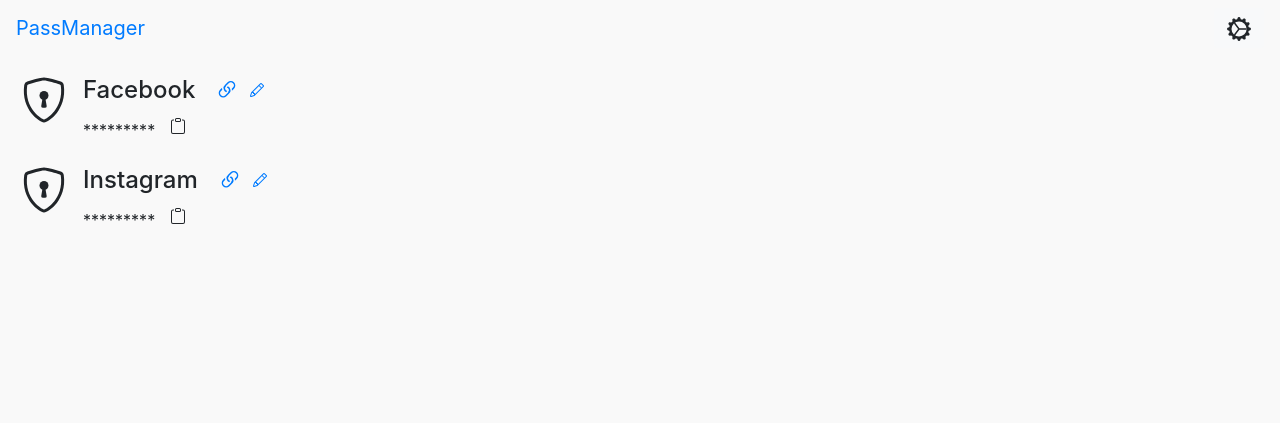
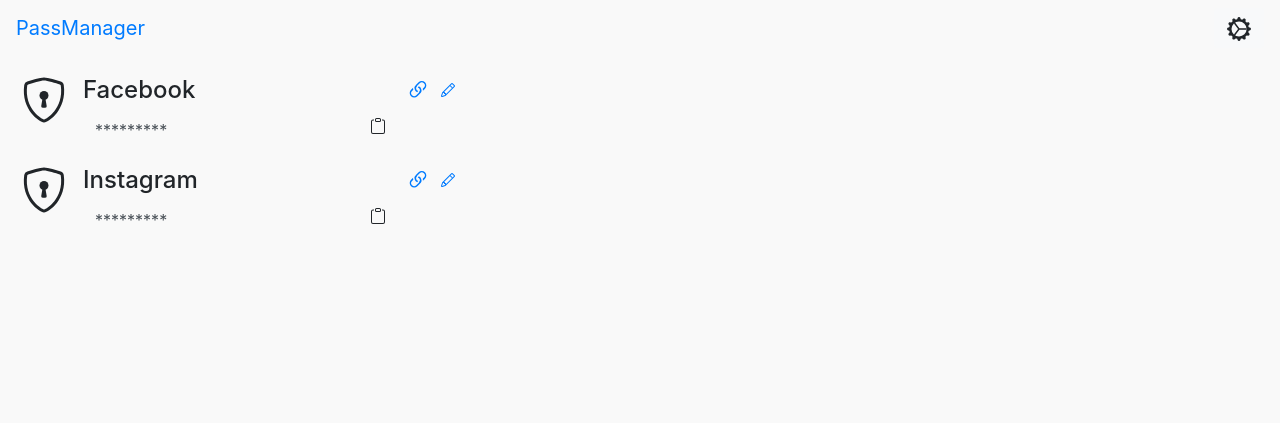
Before and after one commit to damienPilat/passwordManager, a Django app: page /manager/main/ in a window 1280 px wide. Shown: the top 423 px of the page. Run offline with Django 3.2, Linux system fonts and the light colour scheme; data comes from the database, SQL or seed files in the repository; some libraries are stand-ins or nearby versions.

Commit message:
Template for pwd display

```diff
--- a/manager/templates/manager/main.html
+++ b/manager/templates/manager/main.html
@@ -22,9 +22,10 @@
                 <h4>{{ password.software_name }}</h4>
                 <div class="d-flex">
                     {#  Password Placeholder #}
-                    <p style="padding-top: 5px">*********</p>
+                    <input type="text" id="pwd-read" class="input-group-text" value="*********" readonly>
+
                     {#  Copy Password #}
-                    <span style="padding-left: 15px">
+                    <span id="clipboard" style="padding-left: 15px">
                         <svg width="1em" height="1em" viewBox="0 0 16 16" class="bi bi-clipboard" fill="currentColor" xmlns="http://www.w3.org/2000/svg">
                             <path fill-rule="evenodd" d="M4 1.5H3a2 2 0 0 0-2 2V14a2 2 0 0 0 2 2h10a2 2 0 0 0 2-2V3.5a2 2 0 0 0-2-2h-1v1h1a1 1 0 0 1 1 1V14a1 1 0 0 1-1 1H3a1 1 0 0 1-1-1V3.5a1 1 0 0 1 1-1h1v-1z"/>
                             <path fill-rule="evenodd" d="M9.5 1h-3a.5.5 0 0 0-.5.5v1a.5.5 0 0 0 .5.5h3a.5.5 0 0 0 .5-.5v-1a.5.5 0 0 0-.5-.5zm-3-1A1.5 1.5 0 0 0 5 1.5v1A1.5 1.5 0 0 0 6.5 4h3A1.5 1.5 0 0 0 11 2.5v-1A1.5 1.5 0 0 0 9.5 0h-3z"/>
@@ -33,9 +34,21 @@
                 </div>
             </div>
 
+            <!--  Get pwd and copy to clipboard  -->
+            <script>
+                // Event Listener on clipboard span
+                document.querySelector('span#clipboard').addEventListener('click', function(){
+                    copyToClipboard();
+                });
+
+                function copyToClipboard(){
+                    let current_pwd;
+                }
+            </script>
+
             {#  Link to Software  #}
             <span style="padding-left: 20px">
-                <a href="#">
+                <a href="{{ password.website_link }}" target="_blank">
                     <svg width="1.5em" height="1.5em" viewBox="0 0 16 16" class="bi bi-link-45deg" fill="currentColor" xmlns="http://www.w3.org/2000/svg">
                         <path d="M4.715 6.542L3.343 7.914a3 3 0 1 0 4.243 4.243l1.828-1.829A3 3 0 0 0 8.586 5.5L8 6.086a1.001 1.001 0 0 0-.154.199 2 2 0 0 1 .861 3.337L6.88 11.45a2 2 0 1 1-2.83-2.83l.793-.792a4.018 4.018 0 0 1-.128-1.287z"/>
                         <path d="M5.712 6.96l.167-.167a1.99 1.99 0 0 1 .896-.518 1.99 1.99 0 0 1 .518-.896l.167-.167A3.004 3.004 0 0 0 6 5.499c-.22.46-.316.963-.288 1.46z"/>
```
